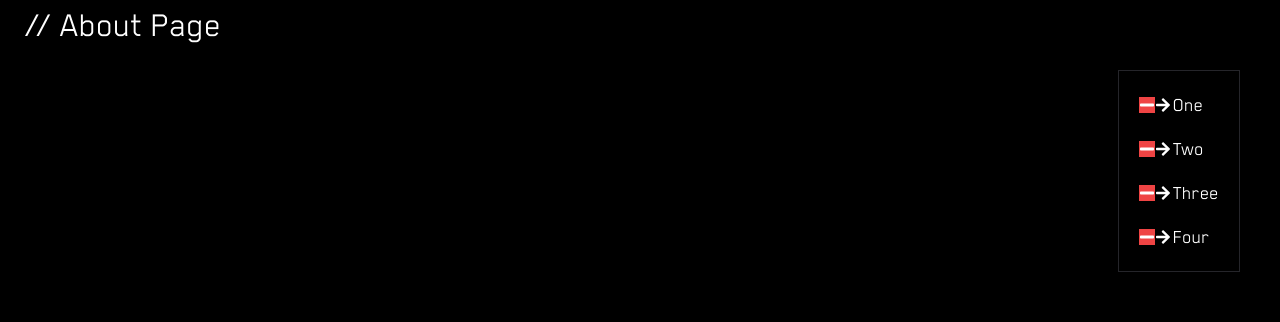
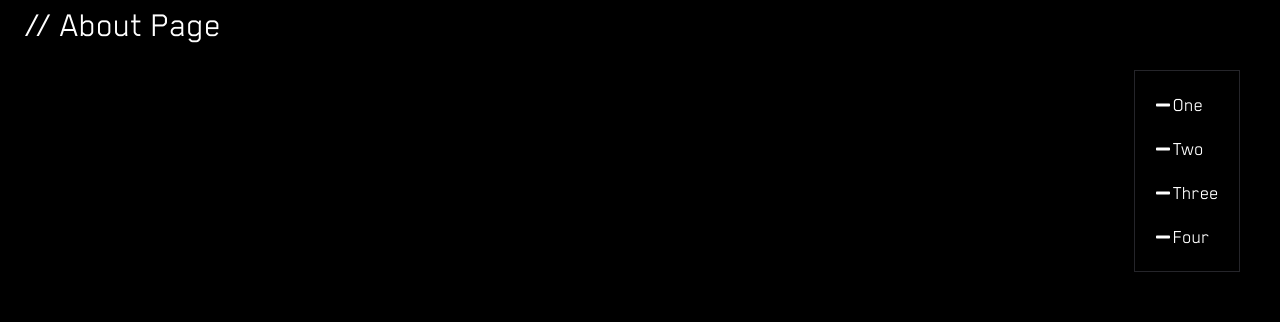
Before and after one commit to EsamKhalid/portfolio-website-v2, a Next.js app: page /AboutPage in a window 1280 px wide. Shown: the part 123-445 px from the top of the page. Built offline with nearby package versions, Linux system fonts and the light colour scheme.

Commit message:
completed the hover behaviour on the about page nav

```diff
--- a/app/globals.css
+++ b/app/globals.css
@@ -166,7 +166,13 @@ body {
 
   }
 
-  .inhe > #test{
-    @apply bg-red-500
+
+
+  .inhe:hover #default{
+    @apply hidden
+  }
+
+  .inhe:hover #hover{
+    @apply block
   }
 }
--- a/components/SectionNavigation/NavElement.tsx
+++ b/components/SectionNavigation/NavElement.tsx
@@ -12,9 +12,9 @@ interface valueProps {
 export default function NavElement({ Value1 }: valueProps) {
   const [isHovered, setHovered] = useState(false);
   return (
-    <div className="flex items-center p-2 inhe">
-      <FaMinus id="test" />
-      <FaArrowRight />
+    <div className="flex items-center inhe p-2 [&_#hover]:hidden">
+      <FaMinus id="default" />
+      <FaArrowRight id="hover" />
       <motion.div
         className="ml-[2px]"
         onMouseEnter={() => setHovered(true)}
--- a/components/SectionNavigation/SectionNavigation.tsx
+++ b/components/SectionNavigation/SectionNavigation.tsx
@@ -26,7 +26,7 @@ export default function SectionNavigation({
 
   return (
     <>
-      <nav className="block border border-cybpnk-brdr [&_h1]:text-xl p-3 ">
+      <nav className="inline-block justify-evenly border border-cybpnk-brdr [&_h1]:text-xl p-3">
         <NavElement Value1={Value1} />
         <NavElement Value1={Value2} />
         <NavElement Value1={Value3} />
```
